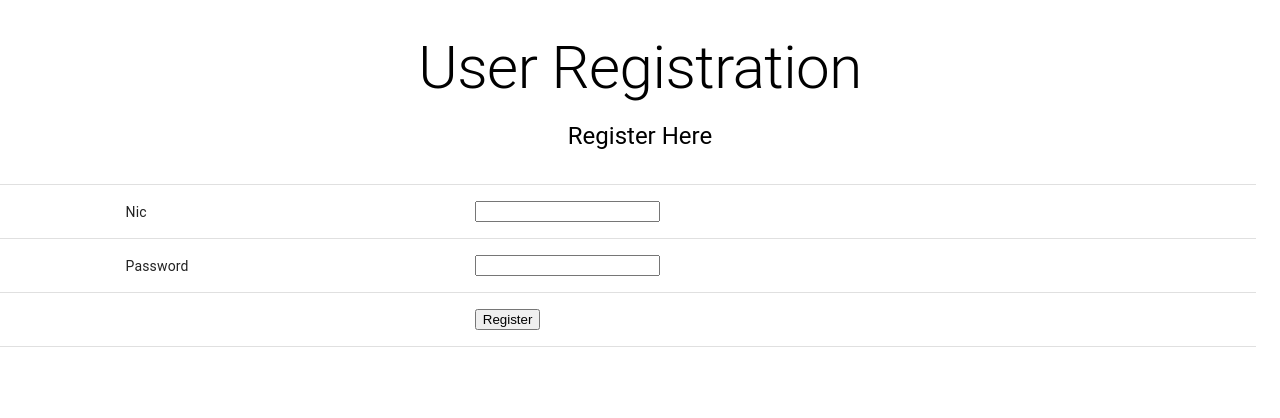
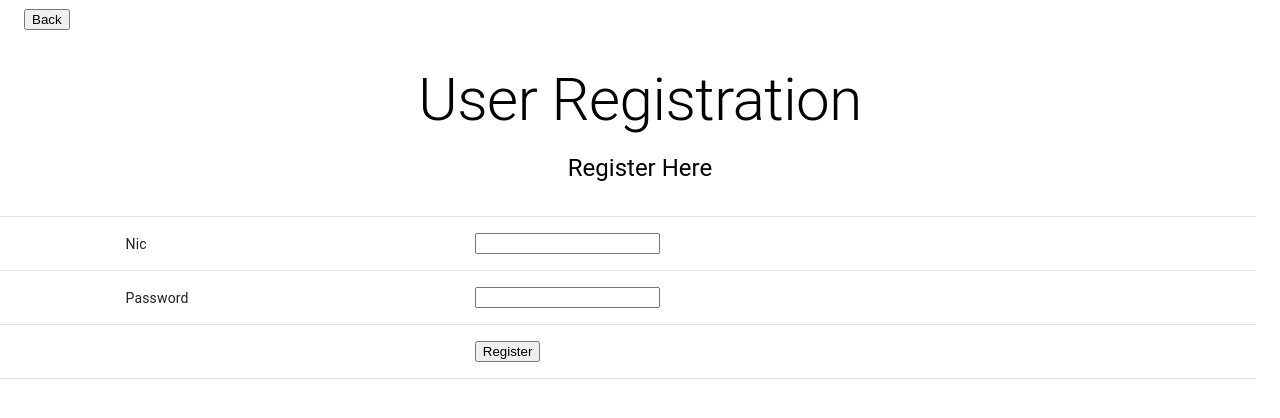
Before and after one commit to NaVindu0315/PUSL3120-FullStack-Group-01, a React (Create React App) app in the folder dwanp-frontend/: page /userreg in a window 1280 px wide. Shown: the top 418 px of the page. Built offline with nearby package versions, Linux system fonts and the light colour scheme.

Commit message:
user reg

```diff
--- a/dwanp-frontend/src/authenication/user_reg.js
+++ b/dwanp-frontend/src/authenication/user_reg.js
@@ -7,6 +7,10 @@ const UserRegistration = ({props}) =>
     return(
 
         <Container maxWidth="xl">
+            <Typography variant="h5" component="h5">
+            <button className="usr-btn" onClick={()=>navigate('/')}>Back</button>
+
+            </Typography>
         <Box sx={{ display: 'flex', flexDirection: 'column', alignItems: 'center', mt: 4 }}>
             <Typography variant="h2" component="h1">
                 User Registration
```
